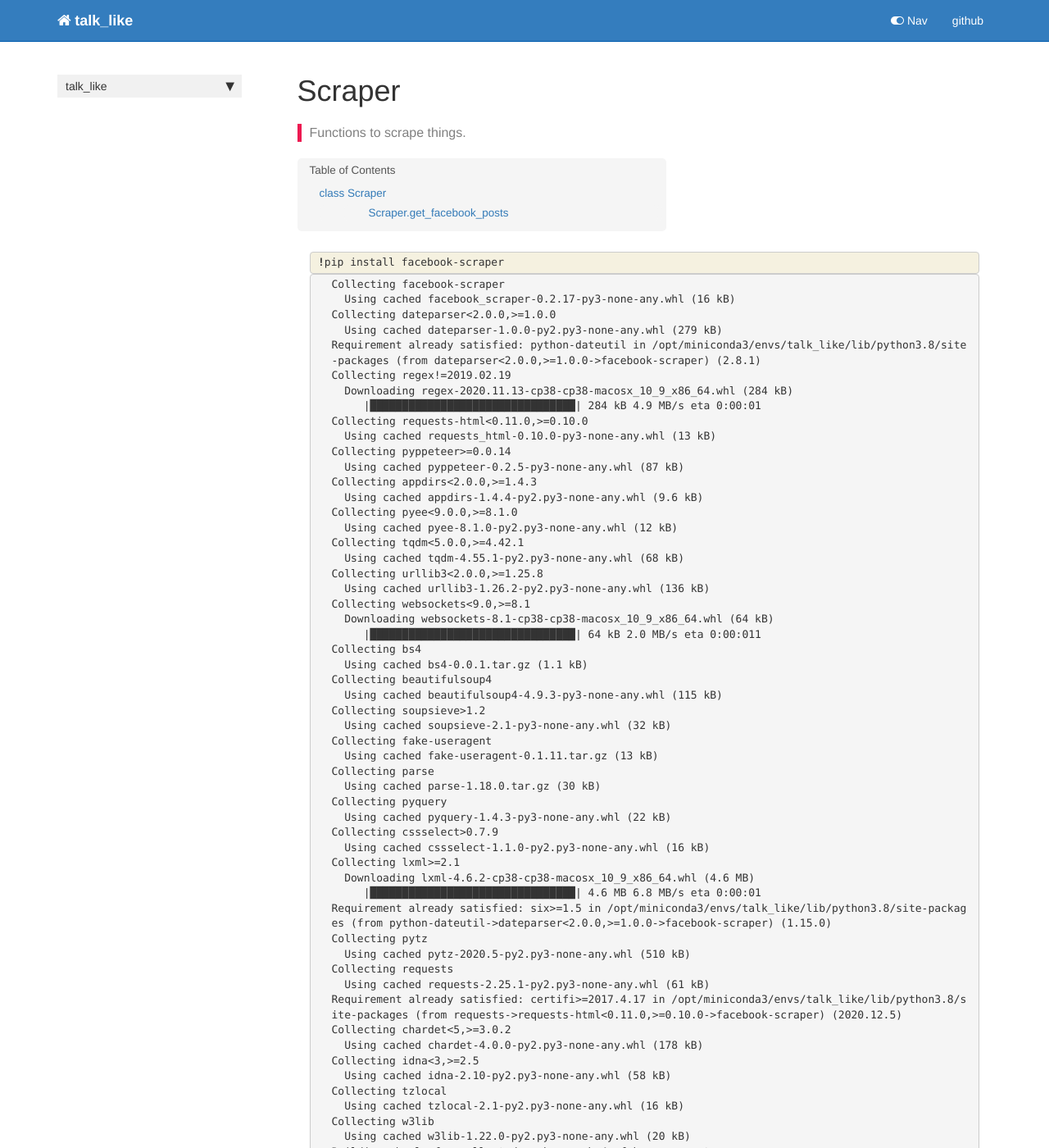
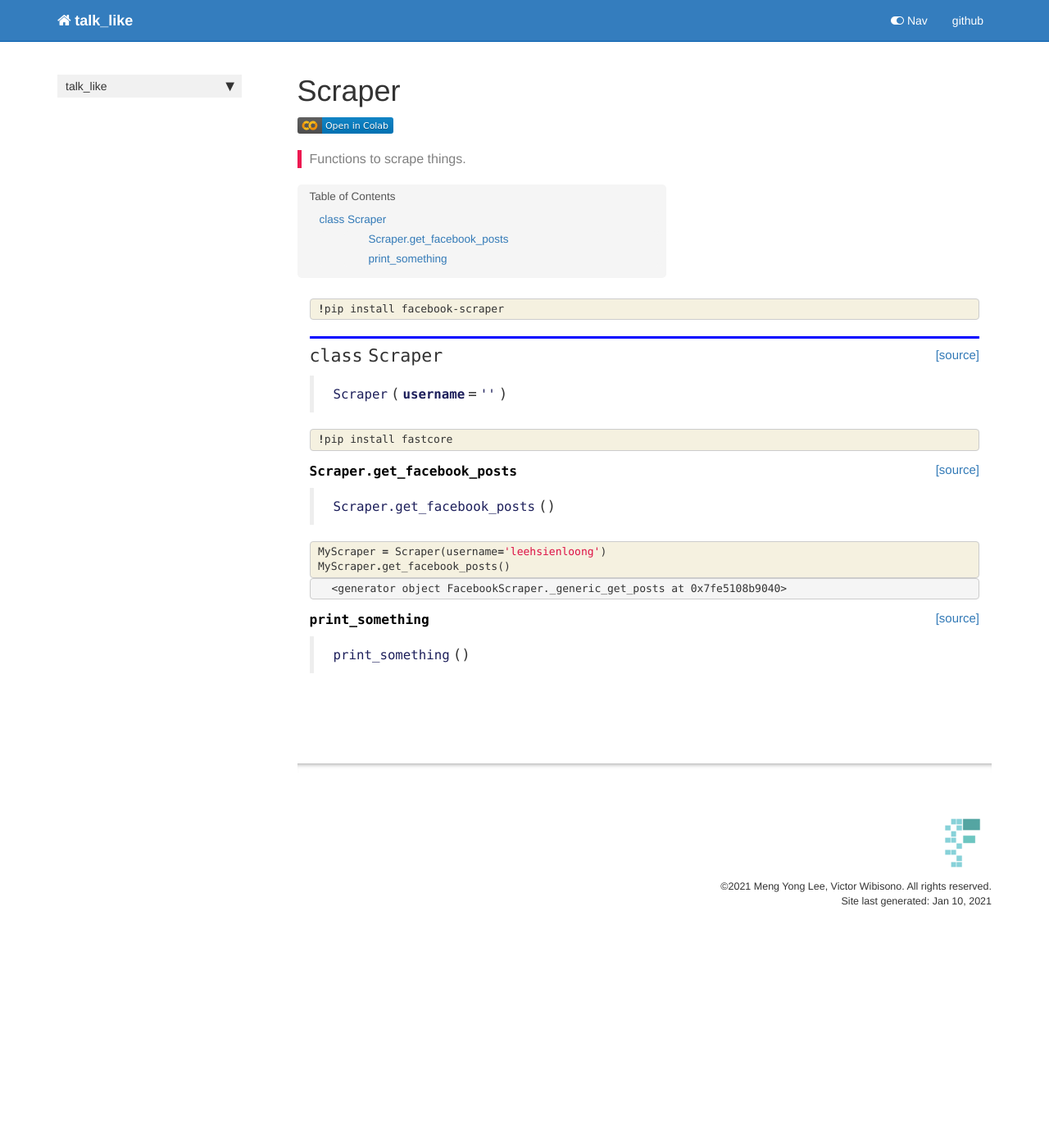
Before and after one commit to devacto/talk_like, a Jekyll site: the page built from docs/scraper.html, in a window 1280 px wide and 1400 px high. Shown: the whole window at 82% size. Built offline with Jekyll 4.4.1, drawn with Linux system fonts in a browser that asks for light colours; nearby versions of some CDN libraries; comment, search, counter and statistics services are not loaded; some of the changed text lies outside the part shown.

Commit message:
added colab badges

```diff
--- a/docs/_config.yml
+++ b/docs/_config.yml
@@ -62,3 +62,6 @@ permalink: pretty
 
 theme: jekyll-theme-cayman
 baseurl: /talk_like/
+
+default_badges:
+  colab: true
--- a/docs/scraper.html
+++ b/docs/scraper.html
@@ -39,86 +39,6 @@ nb_path: "00_scraper.ipynb"
 </pre></div>
 
     </div>
-</div>
-</div>
-
-<div class="output_wrapper">
-<div class="output">
-
-<div class="output_area">
-
-<div class="output_subarea output_stream output_stdout output_text">
-<pre>Collecting facebook-scraper
-  Using cached facebook_scraper-0.2.17-py3-none-any.whl (16 kB)
-Collecting dateparser&lt;2.0.0,&gt;=1.0.0
-  Using cached dateparser-1.0.0-py2.py3-none-any.whl (279 kB)
-Requirement already satisfied: python-dateutil in /opt/miniconda3/envs/talk_like/lib/python3.8/site-packages (from dateparser&lt;2.0.0,&gt;=1.0.0-&gt;facebook-scraper) (2.8.1)
-Collecting regex!=2019.02.19
-  Downloading regex-2020.11.13-cp38-cp38-macosx_10_9_x86_64.whl (284 kB)
-     |████████████████████████████████| 284 kB 4.9 MB/s eta 0:00:01
-Collecting requests-html&lt;0.11.0,&gt;=0.10.0
-  Using cached requests_html-0.10.0-py3-none-any.whl (13 kB)
-Collecting pyppeteer&gt;=0.0.14
-  Using cached pyppeteer-0.2.5-py3-none-any.whl (87 kB)
-Collecting appdirs&lt;2.0.0,&gt;=1.4.3
-  Using cached appdirs-1.4.4-py2.py3-none-any.whl (9.6 kB)
-Collecting pyee&lt;9.0.0,&gt;=8.1.0
-  Using cached pyee-8.1.0-py2.py3-none-any.whl (12 kB)
-Collecting tqdm&lt;5.0.0,&gt;=4.42.1
-  Using cached tqdm-4.55.1-py2.py3-none-any.whl (68 kB)
-Collecting urllib3&lt;2.0.0,&gt;=1.25.8
-  Using cached urllib3-1.26.2-py2.py3-none-any.whl (136 kB)
-Collecting websockets&lt;9.0,&gt;=8.1
-  Downloading websockets-8.1-cp38-cp38-macosx_10_9_x86_64.whl (64 kB)
-     |████████████████████████████████| 64 kB 2.0 MB/s eta 0:00:011
-Collecting bs4
-  Using cached bs4-0.0.1.tar.gz (1.1 kB)
-Collecting beautifulsoup4
-  Using cached beautifulsoup4-4.9.3-py3-none-any.whl (115 kB)
-Collecting soupsieve&gt;1.2
-  Using cached soupsieve-2.1-py3-none-any.whl (32 kB)
-Collecting fake-useragent
-  Using cached fake-useragent-0.1.11.tar.gz (13 kB)
-Collecting parse
-  Using cached parse-1.18.0.tar.gz (30 kB)
-Collecting pyquery
-  Using cached pyquery-1.4.3-py3-none-any.whl (22 kB)
-Collecting cssselect&gt;0.7.9
-  Using cached cssselect-1.1.0-py2.py3-none-any.whl (16 kB)
-Collecting lxml&gt;=2.1
-  Downloading lxml-4.6.2-cp38-cp38-macosx_10_9_x86_64.whl (4.6 MB)
-     |████████████████████████████████| 4.6 MB 6.8 MB/s eta 0:00:01
-Requirement already satisfied: six&gt;=1.5 in /opt/miniconda3/envs/talk_like/lib/python3.8/site-packages (from python-dateutil-&gt;dateparser&lt;2.0.0,&gt;=1.0.0-&gt;facebook-scraper) (1.15.0)
-Collecting pytz
-  Using cached pytz-2020.5-py2.py3-none-any.whl (510 kB)
-Collecting requests
-  Using cached requests-2.25.1-py2.py3-none-any.whl (61 kB)
-Requirement already satisfied: certifi&gt;=2017.4.17 in /opt/miniconda3/envs/talk_like/lib/python3.8/site-packages (from requests-&gt;requests-html&lt;0.11.0,&gt;=0.10.0-&gt;facebook-scraper) (2020.12.5)
-Collecting chardet&lt;5,&gt;=3.0.2
-  Using cached chardet-4.0.0-py2.py3-none-any.whl (178 kB)
-Collecting idna&lt;3,&gt;=2.5
-  Using cached idna-2.10-py2.py3-none-any.whl (58 kB)
-Collecting tzlocal
-  Using cached tzlocal-2.1-py2.py3-none-any.whl (16 kB)
-Collecting w3lib
-  Using cached w3lib-1.22.0-py2.py3-none-any.whl (20 kB)
-Building wheels for collected packages: bs4, fake-useragent, parse
-  Building wheel for bs4 (setup.py) ... done
-  Created wheel for bs4: filename=bs4-0.0.1-py3-none-any.whl size=1273 sha256=f6fdc1901e8c1ad54455b195b86be556b2223954aff38088719a66e2090f53d7
-  Stored in directory: /Users/vwibisono/Library/Caches/pip/wheels/75/78/21/68b124549c9bdc94f822c02fb9aa3578a669843f9767776bca
-  Building wheel for fake-useragent (setup.py) ... done
-  Created wheel for fake-useragent: filename=fake_useragent-0.1.11-py3-none-any.whl size=13486 sha256=9e224295aabc0415c0f42b8d4eb30920bfcabf12968f87876d565b5af6441dfa
-  Stored in directory: /Users/vwibisono/Library/Caches/pip/wheels/a0/b8/b7/8c942b2c5be5158b874a88195116b05ad124bac795f6665e65
-  Building wheel for parse (setup.py) ... done
-  Created wheel for parse: filename=parse-1.18.0-py3-none-any.whl size=24133 sha256=9e8ed2488e0bd3f48e52b6e86ab05b36e75fbedd3677af1894546a5b46edd771
-  Stored in directory: /Users/vwibisono/Library/Caches/pip/wheels/5c/94/79/32557465cdb2d7d6d72ba2499632d89ba84fce50a91ae98f14
-Successfully built bs4 fake-useragent parse
-Installing collected packages: soupsieve, websockets, urllib3, tqdm, pytz, pyee, lxml, idna, cssselect, chardet, beautifulsoup4, appdirs, w3lib, tzlocal, requests, regex, pyquery, pyppeteer, parse, fake-useragent, bs4, requests-html, dateparser, facebook-scraper
-Successfully installed appdirs-1.4.4 beautifulsoup4-4.9.3 bs4-0.0.1 chardet-4.0.0 cssselect-1.1.0 dateparser-1.0.0 facebook-scraper-0.2.17 fake-useragent-0.1.11 idna-2.10 lxml-4.6.2 parse-1.18.0 pyee-8.1.0 pyppeteer-0.2.5 pyquery-1.4.3 pytz-2020.5 regex-2020.11.13 requests-2.25.1 requests-html-0.10.0 soupsieve-2.1 tqdm-4.55.1 tzlocal-2.1 urllib3-1.26.2 w3lib-1.22.0 websockets-8.1
-</pre>
-</div>
-</div>
-
 </div>
 </div>
 
@@ -167,23 +87,6 @@ Successfully installed appdirs-1.4.4 beautifulsoup4-4.9.3 bs4-0.0.1 chardet-4.0.
 </pre></div>
 
     </div>
-</div>
-</div>
-
-<div class="output_wrapper">
-<div class="output">
-
-<div class="output_area">
-
-<div class="output_subarea output_stream output_stdout output_text">
-<pre>Requirement already satisfied: fastcore in /opt/miniconda3/envs/talk_like/lib/python3.8/site-packages (1.3.18)
-Requirement already satisfied: packaging in /opt/miniconda3/envs/talk_like/lib/python3.8/site-packages (from fastcore) (20.8)
-Requirement already satisfied: pip in /opt/miniconda3/envs/talk_like/lib/python3.8/site-packages (from fastcore) (20.3.3)
-Requirement already satisfied: pyparsing&gt;=2.0.2 in /opt/miniconda3/envs/talk_like/lib/python3.8/site-packages (from packaging-&gt;fastcore) (2.4.7)
-</pre>
-</div>
-</div>
-
 </div>
 </div>
 
@@ -255,4 +158,35 @@ Requirement already satisfied: pyparsing&gt;=2.0.2 in /opt/miniconda3/envs/talk_
 </div>
     {% endraw %}
 
+    {% raw %}
+
+<div class="cell border-box-sizing code_cell rendered">
+
 </div>
+    {% endraw %}
+
+    {% raw %}
+
+<div class="cell border-box-sizing code_cell rendered">
+
+<div class="output_wrapper">
+<div class="output">
+
+<div class="output_area">
+
+
+<div class="output_markdown rendered_html output_subarea ">
+<h4 id="print_something" class="doc_header"><code>print_something</code><a href="https://github.com/devacto/talk_like/tree/master/talk_like/scraper.py#L21" class="source_link" style="float:right">[source]</a></h4><blockquote><p><code>print_something</code>()</p>
+</blockquote>
+
+</div>
+
+</div>
+
+</div>
+</div>
+
+</div>
+    {% endraw %}
+
+</div>
```
Also changed, not shown: README.md.
